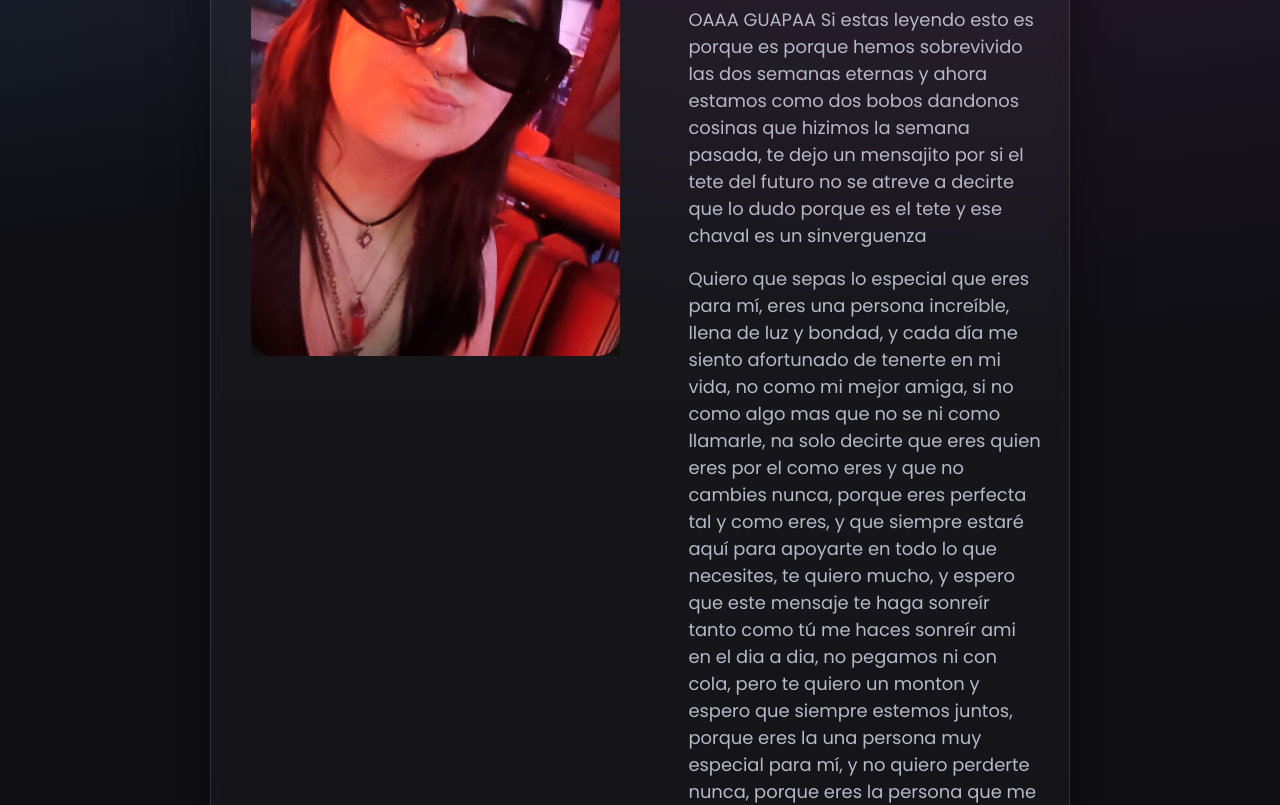
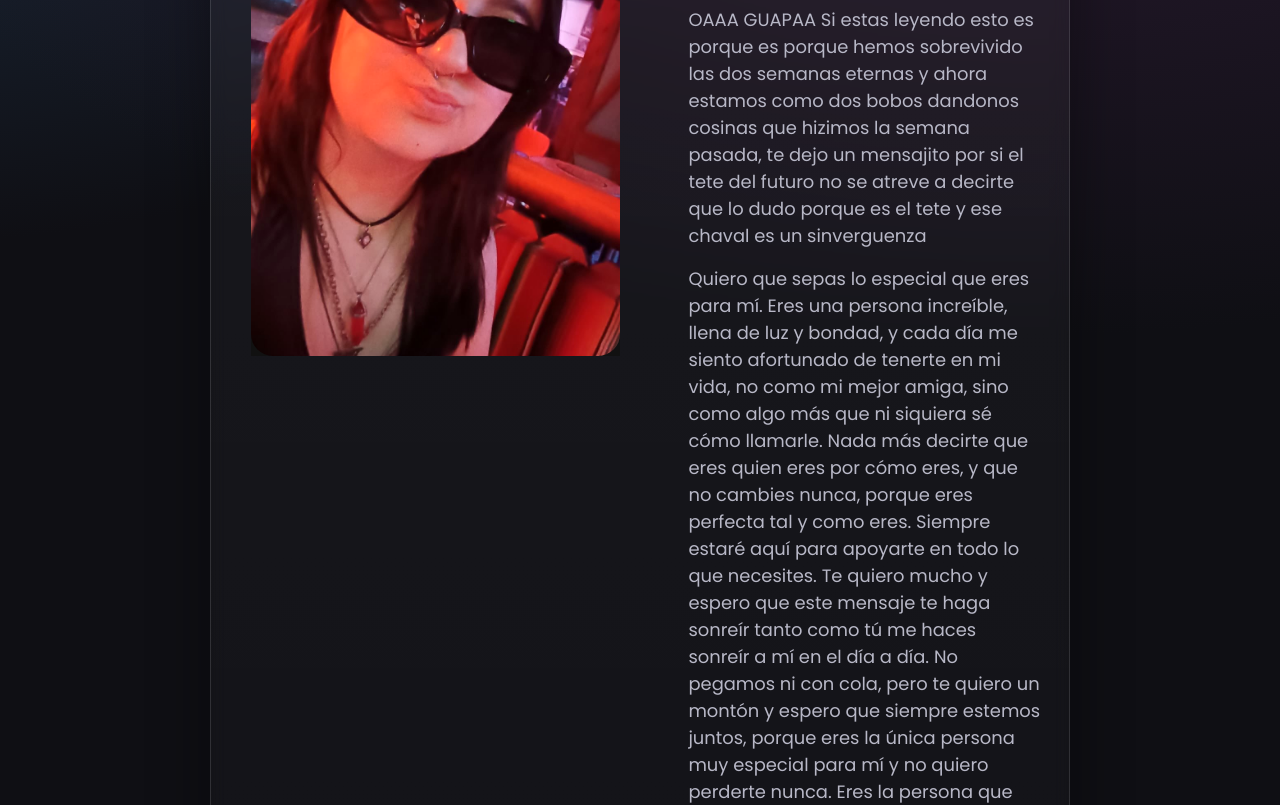
Before and after one commit to maneel00x/mavis, a plain HTML site: page index.html in a window 1280 px wide. Shown: the part 147-952 px from the top of the page. Drawn offline with Linux system fonts and the light colour scheme.

Commit message:
corregidos

```diff
--- a/index.html
+++ b/index.html
@@ -137,7 +137,11 @@
           OAAA GUAPAA Si estas leyendo esto es porque es porque hemos sobrevivido las dos semanas eternas y ahora estamos como dos bobos dandonos cosinas que hizimos la semana pasada, te dejo un mensajito por si el tete del futuro no se atreve a decirte que lo dudo porque es el tete y ese chaval es un sinverguenza
         </p>
         <p>
-          Quiero que sepas lo especial que eres para mí, eres una persona increíble, llena de luz y bondad, y cada día me siento afortunado de tenerte en mi vida, no como mi mejor amiga, si no como algo mas que no se ni como llamarle, na solo decirte que eres quien eres por el como eres y que no cambies nunca, porque eres perfecta tal y como eres, y que siempre estaré aquí para apoyarte en todo lo que necesites, te quiero mucho, y espero que este mensaje te haga sonreír tanto como tú me haces sonreír ami en el dia a dia, no pegamos ni con cola, pero te quiero un monton y espero que siempre estemos juntos, porque eres la una persona muy especial para mí, y no quiero perderte nunca, porque eres la persona que me hace sentir vivo, y que me hace querer ser mejor cada día, con mucho cariño, tete, el tete del futuro, el tete del pasado y el tete del presente, te quiero mucho mavis.
+          Quiero que sepas lo especial que eres para mí. Eres una persona increíble, llena de luz y bondad, y cada día me siento afortunado de tenerte en mi vida, no como mi mejor amiga, sino como algo más que ni siquiera sé cómo llamarle.
+          Nada más decirte que eres quien eres por cómo eres, y que no cambies nunca, porque eres perfecta tal y como eres. Siempre estaré aquí para apoyarte en todo lo que necesites.
+          Te quiero mucho y espero que este mensaje te haga sonreír tanto como tú me haces sonreír a mí en el día a día. No pegamos ni con cola, pero te quiero un montón y espero que siempre estemos juntos, porque eres la única persona muy especial para mí y no quiero perderte nunca.
+          Eres la persona que me hace sentir vivo y que me impulsa a querer ser mejor cada día. Con mucho cariño: el tete del futuro, el tete del pasado y el tete del presente.
+          Te quiero mucho, Mavis.
         </p>
 
         <footer>Hecho para mi mavis. 🦇✨💜🫂</footer>
```
